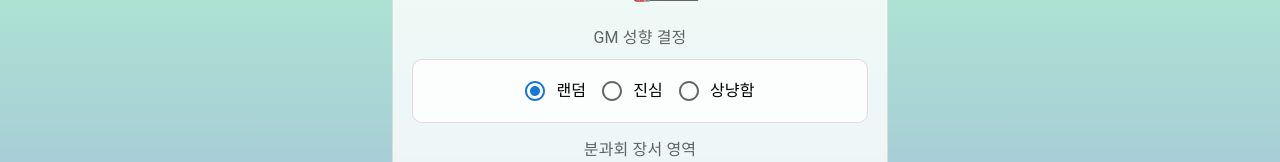
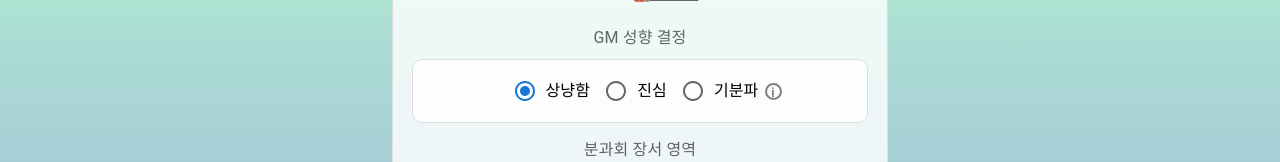
Before and after one commit to fac-mac/magica-logia-gm-dice, a React (Create React App) app: page / in a window 1280 px wide. Shown: the part 144-306 px from the top of the page. Built offline with nearby package versions, Linux system fonts and the light colour scheme; a web font is replaced by a local one.

Commit message:
✨ Clarify roll tendency description

```diff
--- a/src/App.module.scss
+++ b/src/App.module.scss
@@ -64,3 +64,24 @@
     color: #666;
   }
 }
+
+.infoIcon {
+  all: unset;
+  color: gray;
+  width: 13px;
+  height: 13px;
+  font-size: 12px;
+  font-weight: 700;
+  text-align: center;
+  vertical-align: middle;
+  border: 2px solid gray;
+  border-radius: 9999px;
+  cursor: pointer;
+  margin-left: -10px;
+}
+
+.horizontal {
+  display: flex;
+  flex-direction: row;
+  align-items: center;
+}
--- a/src/App.tsx
+++ b/src/App.tsx
@@ -3,6 +3,7 @@ import Button from '@mui/material/Button';
 import Checkbox from '@mui/material/Checkbox';
 import {
   FormControlLabel, FormGroup, FormLabel, Radio, RadioGroup, TextField,
+  Tooltip,
 } from '@mui/material';
 import { toast, ToastContainer } from 'react-toastify';
 import DiceContainer from './components/DiceContainer/DiceContainer';
@@ -27,7 +28,7 @@ const initialInfo: InfoType = {
     booksField: [],
   },
   enemy: {
-    mode: 'random',
+    mode: 'soft',
     offence: 3,
     defence: 3,
     boost: 0,
@@ -113,9 +114,20 @@ function App() {
             onChange={handleModeChange}
             row
           >
-            <FormControlLabel value="random" control={<Radio />} label="랜덤" />
+            <FormControlLabel value="soft" control={<Radio />} label="상냥함" />
             <FormControlLabel value="severe" control={<Radio />} label="진심" />
-            <FormControlLabel value="soft" control={<Radio />} label="상냥함" />
+            <div className={styles.horizontal}>
+              <FormControlLabel
+                value="random"
+                control={(
+                  <Radio />
+                )}
+                label="기분파"
+              />
+              <Tooltip title="매 굴림마다 상냥함/진심 중에서 랜덤으로 결정됩니다">
+                <button type="button" className={styles.infoIcon}>i</button>
+              </Tooltip>
+            </div>
           </RadioGroup>
           <FormLabel component="legend" className={styles.margin}>분과회 장서 영역</FormLabel>
           <FormGroup row className={styles.tray}>
```
